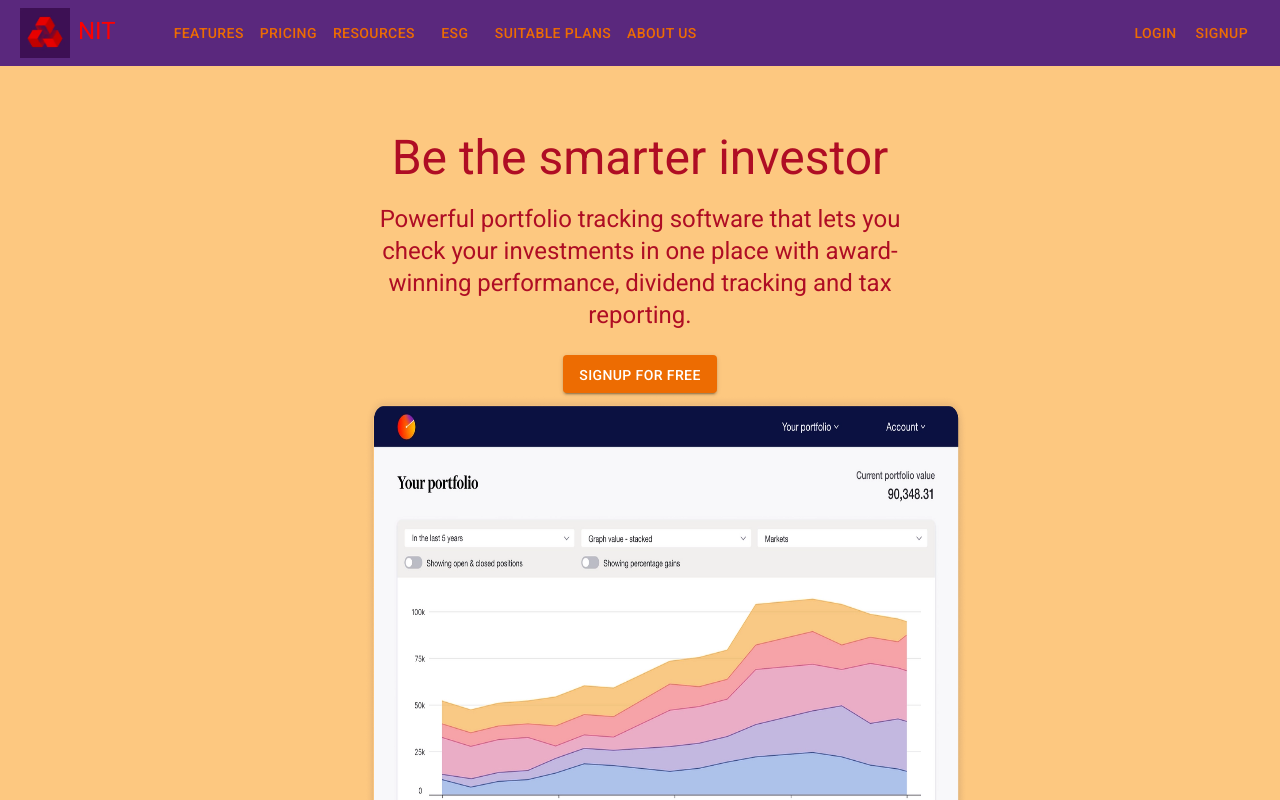
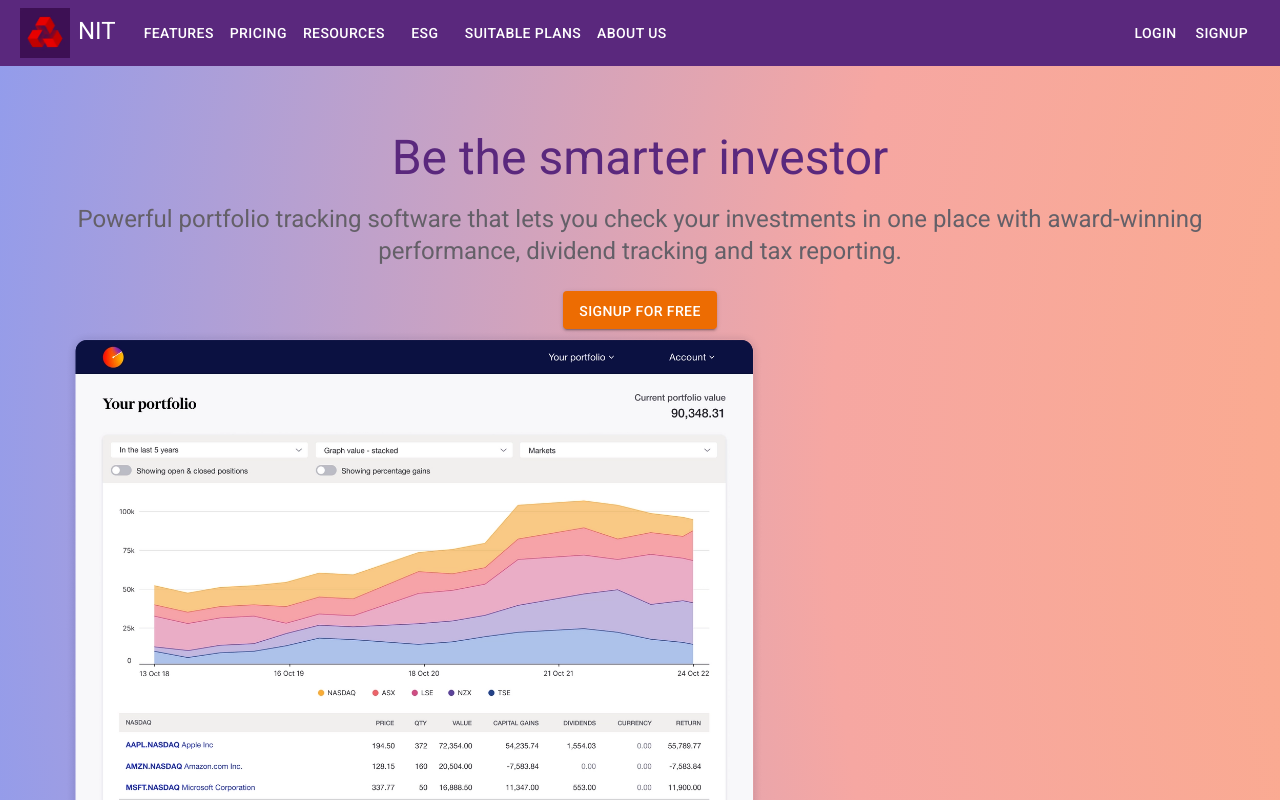
Before and after one commit to swethavshenoy/nit-investment-tracker-fullstack-application, a React (Create React App) app: page / in a window 1280 px wide. Shown: the top 800 px of the page. Built offline with nearby package versions, Linux system fonts and the light colour scheme.

Commit message:
home page started

```diff
--- a/src/App.css
+++ b/src/App.css
@@ -1,29 +1,3 @@
-.css-hyum1k-MuiToolbar-root {
-    background-color: #5a287d;
+body {
+    /* font-family: Robe; */
 }
-
-.heading {
-    margin-right: 50px;
-    color: red;
-}
-
-.hero {
-    background-color: lightyellow;
-    box-sizing: inherit;
-}
-
-.css-10r0h1c-MuiStack-root>:not(style):not(style) {
-    margin: 16px;
-}
-
-.css-17rfbpd-MuiTypography-root {
-    margin-bottom: 0px;
-}
-
-.css-1vd824g-MuiGrid-root {
-    padding: 60px;
-}
-
-.image {
-    padding: 60px;
-}
--- a/src/App.js
+++ b/src/App.js
@@ -1,5 +1,5 @@
 import './App.css';
-import HomePage from './components/HomePage';
+import HomePage from './components/homepage/HomePage';
 
 function App() {
   return (
--- /dev/null
+++ b/src/components/homepage/HomePage.css
@@ -0,0 +1,33 @@
+.css-hyum1k-MuiToolbar-root {
+    background-color: #5a287d;
+}
+
+.heading {
+    margin-right: 20px;
+    color: #fff;
+}
+
+.css-1e6y48t-MuiButtonBase-root-MuiButton-root {
+    color: #fff !important;
+}
+
+.hero {
+    background-color: lightyellow;
+    box-sizing: inherit;
+}
+
+.css-10r0h1c-MuiStack-root>:not(style):not(style) {
+    margin: 16px;
+}
+
+.css-17rfbpd-MuiTypography-root {
+    margin-bottom: 0px;
+}
+
+.css-1vd824g-MuiGrid-root {
+    padding: 60px;
+}
+
+.image {
+    padding: 60px;
+}
--- a/src/components/HomePage.jsx
+++ b/src/components/homepage/HomePage.jsx
@@ -1,10 +1,13 @@
 import React from 'react';
-import { AppBar, Toolbar, Typography, Button, IconButton, Box, Container, Stack, Grid, Card, CardHeader, CardContent, CardActions } from '@mui/material';
-import logo from '../images/logo.jpg';
-import graph from '../images/graph.jpg';
-import pic1 from '../images/pic1.jpg';
+import { AppBar, Toolbar, Typography, Button, IconButton, Container, Grid, Box, Stack, Card, CardHeader, CardContent, CardActions } from '@mui/material';
+import logo from '../../images/logo.jpg';
+import pic1 from '../../images/pic1.jpg';
+import graph from '../../images/hero-global.jpg';
+
+import './HomePage.css'
 
 const HomePage = () => {
+
     const tiers = [
         {
             title: 'Free',
@@ -55,16 +58,16 @@ const HomePage = () => {
                         <img src={logo} alt='Image1' height={50} width={50} />
                     </IconButton>
                     <Typography variant="h5" component="div" sx={{ flexGrow: 1 }}>
-                        <a className='heading'>NIT</a>
-                        <Button color="warning">Features</Button>
-                        <Button color="warning">Pricing</Button>
-                        <Button color="warning">Resources</Button>
-                        <Button color="warning">ESG</Button>
-                        <Button color="warning">Suitable plans</Button>
-                        <Button color="warning">About Us</Button>
+                        <span className='heading'>NIT</span>
+                        <Button>Features</Button>
+                        <Button>Pricing</Button>
+                        <Button>Resources</Button>
+                        <Button>ESG</Button>
+                        <Button>Suitable plans</Button>
+                        <Button>About Us</Button>
                     </Typography>
-                    <Button color="warning">LogIn</Button>
-                    <Button color="warning">SignUp</Button>
+                    <Button>LogIn</Button>
+                    <Button>SignUp</Button>
                 </Toolbar>
             </AppBar>
             {/* Hero Unit */}
@@ -73,20 +76,20 @@ const HomePage = () => {
                     sx={{
                         pt: 8,
                         pb: 6,
-                        bgcolor: '#fdc880'
+                        background: 'radial-gradient(circle at 50% 50%, rgb(255, 214, 102), rgb(254, 173, 129), rgb(246, 167, 162), rgb(147, 156, 235)) 0% 0% / 400% 100%;'
                     }}
                 >
-                    <Container maxWidth="sm">
+                    <Container >
                         <Typography
                             component="h1"
                             variant="h3"
                             align="center"
-                            color="#AF0D24"
+                            color="#5a287d"
                             gutterBottom
                         >
                             Be the smarter investor
                         </Typography>
-                        <Typography variant="h5" align="center" color="#AF0D24" paragraph>
+                        <Typography variant="h5" align="center" color="#646068 " paragraph>
                             Powerful portfolio tracking software that lets you check your investments in one place with award-winning performance, dividend tracking and tax reporting.
                         </Typography>
                         <Stack
@@ -97,7 +100,7 @@ const HomePage = () => {
                         >
                             <Button className='box' variant="contained" sx={{ pt: 1 }} color="warning">Signup for free</Button>
                         </Stack>
-                        <img src={graph} alt='portfolio graph' height={643} width={604} />
+                        <img src={graph} alt='portfolio graph' width={700} height={536} />
                     </Container>
                 </Box>
             </main>
@@ -105,12 +108,12 @@ const HomePage = () => {
             <Container disableGutters maxWidth="sm" component="main" sx={{ pt: 2, pb: 2 }}>
                 <Typography
                     component="h1"
-                    variant="h2"
+                    variant="h3"
                     align="center"
                     color="text.primary"
                     gutterBottom
                 >
-                    Pricing
+                    Our Plans & Pricing
                 </Typography>
             </Container>
             {/* End hero unit */}
```
Also changed, not shown: src/constants/config.js (added, +42 -0 lines), src/images/hero-global.jpg (added).
